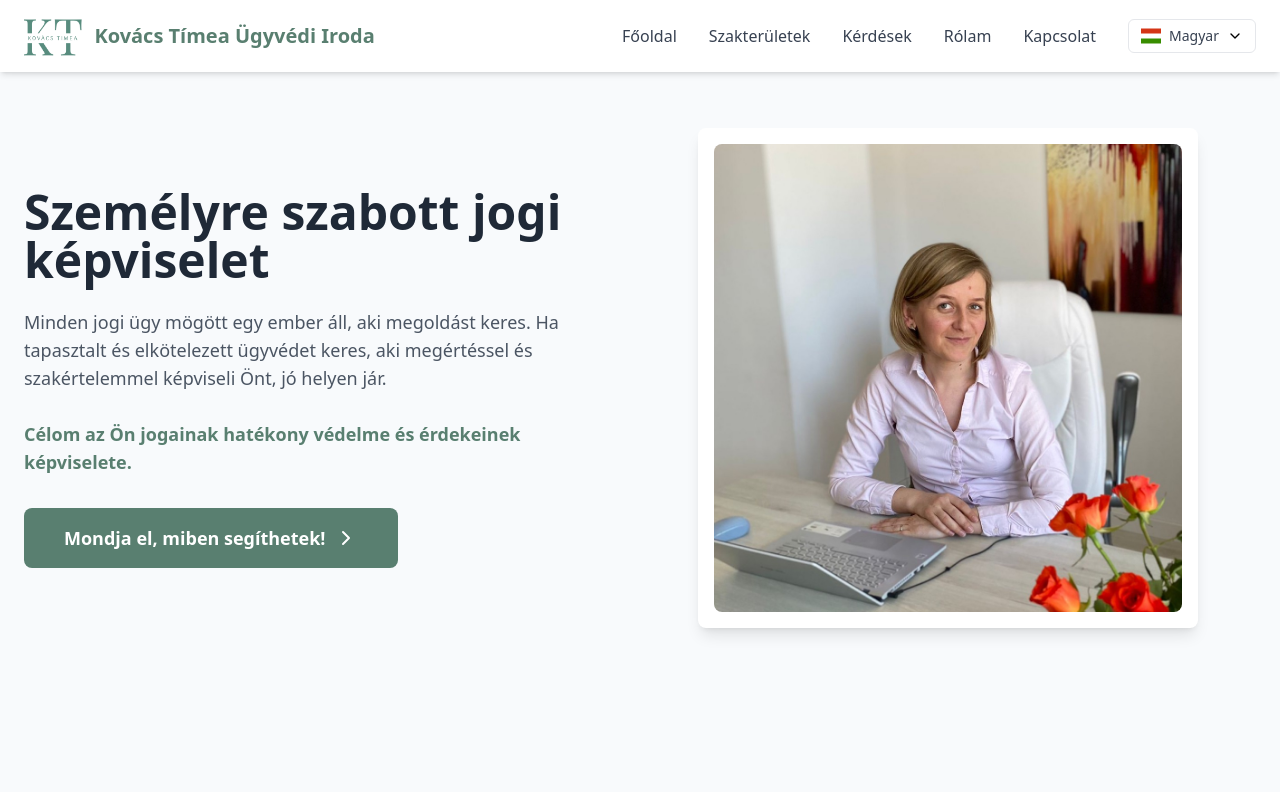
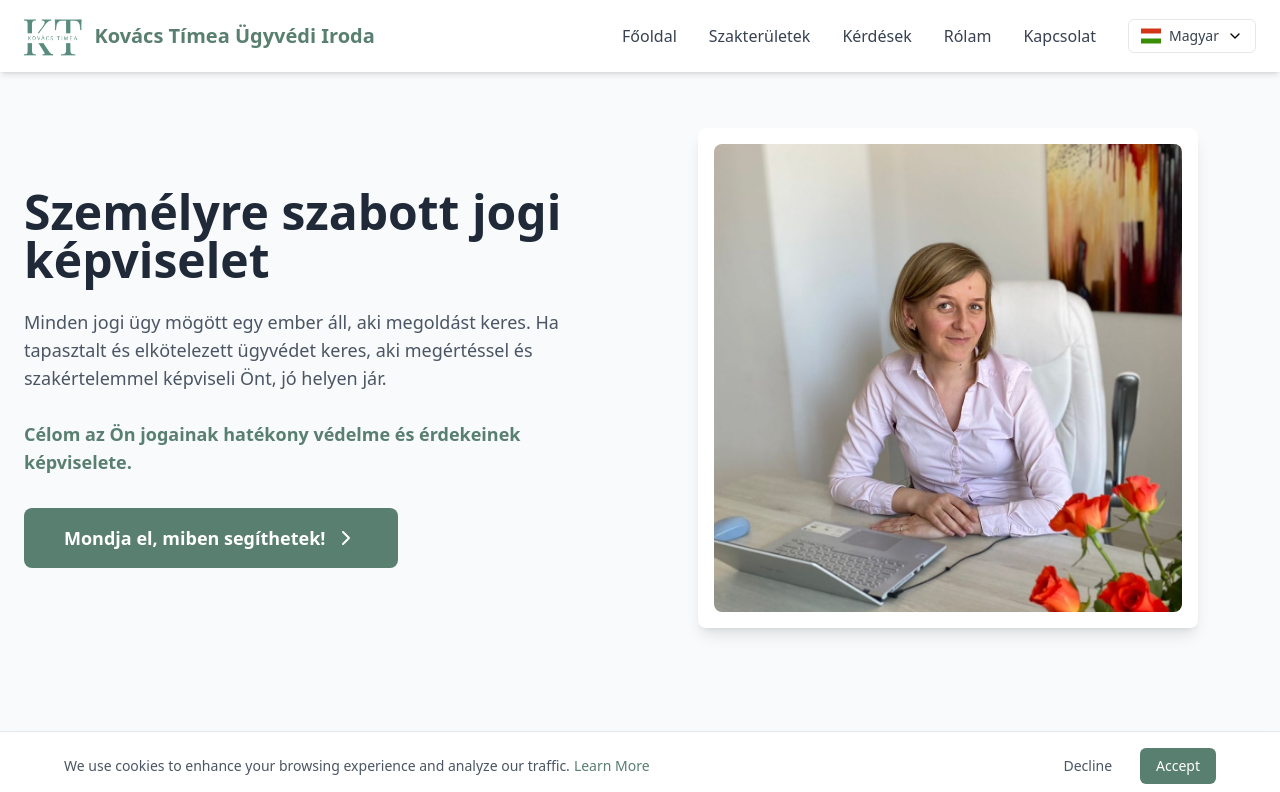
Before and after one commit to grittyDV/tka, a React (Create React App) app: page / in a window 1280 px wide. Shown: the top 792 px of the page. Built offline with nearby package versions, Linux system fonts and the light colour scheme; the HTML template or start-up script is replaced by a standard one.

Commit message:
cookie-1

```diff
--- a/src/App.tsx
+++ b/src/App.tsx
@@ -2,6 +2,7 @@
 import Website from './pages/Website';
 import { TranslationProvider } from './context/TranslationContext';
 import { ErrorBoundary } from './components/ErrorBoundary';
+import { CookieConsent } from './components/Cookie';
 
 function App() {
   // Get current path and determine language
@@ -31,6 +32,7 @@ function App() {
       <TranslationProvider lang={lang}>
         <div className="App">
           <Website />
+          <CookieConsent/>
         </div>
       </TranslationProvider>
     </ErrorBoundary>
--- /dev/null
+++ b/src/components/Cookie.tsx
@@ -0,0 +1,54 @@
+// components/CookieConsent.tsx
+import { useState, useEffect } from 'react';
+import { useTranslations } from '../context/TranslationContext';
+
+export const CookieConsent = () => {
+  const [showBanner, setShowBanner] = useState(false);
+  const { t } = useTranslations();
+
+  useEffect(() => {
+    const consent = localStorage.getItem('cookieConsent');
+    if (!consent) {
+      setShowBanner(true);
+    }
+  }, []);
+
+  const acceptCookies = () => {
+    localStorage.setItem('cookieConsent', 'accepted');
+    setShowBanner(false);
+  };
+
+  const declineCookies = () => {
+    localStorage.setItem('cookieConsent', 'declined');
+    setShowBanner(false);
+  };
+
+  if (!showBanner) return null;
+
+  return (
+    <div className="fixed bottom-0 left-0 right-0 bg-white shadow-lg border-t border-gray-200 p-4 z-50">
+      <div className="container mx-auto max-w-6xl flex flex-col md:flex-row items-center justify-between gap-4">
+        <div className="text-sm text-gray-600">
+          {t.page.footer.cookies.consentMessage}
+          <a href="/privacy-policy" className="text-[#597F70] hover:underline ml-1">
+            {t.page.footer.cookies.learnMore}
+          </a>
+        </div>
+        <div className="flex gap-3">
+          <button
+            onClick={declineCookies}
+            className="px-4 py-2 text-sm text-gray-600 hover:text-gray-800"
+          >
+            {t.page.footer.cookies.decline}
+          </button>
+          <button
+            onClick={acceptCookies}
+            className="px-4 py-2 text-sm bg-[#597F70] text-white rounded-md hover:bg-[#436557]"
+          >
+            {t.page.footer.cookies.accept}
+          </button>
+        </div>
+      </div>
+    </div>
+  );
+};
--- a/src/locales/en.json
+++ b/src/locales/en.json
@@ -1,6 +1,6 @@
 {
     "hero": {
-        "title": "Personalized Legal Representation",
+        "title": "Personalized Legal Defense",
         "description": "Every legal case is unique, with a person seeking a solution. If you're looking for an experienced and dedicated attorney who will represent you with professionalism and understanding, you've come to the right place.",
         "highlighted_description": "My goal is to effectively protect your rights and represent your best interests.",
         "cta": "Let's Discuss!",
@@ -17,7 +17,7 @@
         "closing": "Together, we will find the best solution to your legal problem!"
     },
     "services": {
-        "title": "My Practice Areas",
+        "title": "Practice Areas",
         "items": [
             {
                 "title": "Inheritance and Property Law",
@@ -172,7 +172,25 @@
                 "linkedin": "LinkedIn",
                 "website": "Website"
             },
-            "copyright": "All rights reserved."
+            "copyright": "All rights reserved.",
+            "cookies": {
+                "consentMessage": "We use cookies to enhance your browsing experience and analyze our traffic.",
+                "learnMore": "Learn More",
+                "accept": "Accept",
+                "decline": "Decline"
+            },
+            "privacy": {
+                "title": "Privacy Policy",
+                "lastUpdated": "Last updated: January 2024",
+                "dataCollection": {
+                    "title": "Information We Collect",
+                    "content": "..."
+                },
+                "cookies": {
+                    "title": "Cookie Usage",
+                    "content": "..."
+                }
+            }
         }
     }
 }
--- a/src/locales/hu.json
+++ b/src/locales/hu.json
@@ -172,7 +172,25 @@
         "linkedin": "LinkedIn",
         "website": "Website"
       },
-      "copyright": "Minden jog fenntartva."
-    }
+      "copyright": "Minden jog fenntartva.",
+      "cookies": {
+          "consentMessage": "We use cookies to enhance your browsing experience and analyze our traffic.",
+          "learnMore": "Learn More",
+          "accept": "Accept",
+          "decline": "Decline"
+      },
+      "privacy": {
+          "title": "Privacy Policy",
+          "lastUpdated": "Last updated: January 2024",
+          "dataCollection": {
+              "title": "Information We Collect",
+              "content": "..."
+          },
+          "cookies": {
+              "title": "Cookie Usage",
+              "content": "..."
+          }
+      }
   }
 }
+}
--- a/src/locales/ro.json
+++ b/src/locales/ro.json
@@ -154,7 +154,25 @@
                 "linkedin": "LinkedIn",
                 "website": "Website"
             },
-            "copyright": "Toate drepturile rezervate."
+            "copyright": "Toate drepturile rezervate.",
+            "cookies": {
+                "consentMessage": "We use cookies to enhance your browsing experience and analyze our traffic.",
+                "learnMore": "Learn More",
+                "accept": "Accept",
+                "decline": "Decline"
+            },
+            "privacy": {
+                "title": "Privacy Policy",
+                "lastUpdated": "Last updated: January 2024",
+                "dataCollection": {
+                    "title": "Information We Collect",
+                    "content": "..."
+                },
+                "cookies": {
+                    "title": "Cookie Usage",
+                    "content": "..."
+                }
+            }
         }
     }
 }
--- /dev/null
+++ b/src/pages/Privacy.tsx
@@ -0,0 +1,28 @@
+// pages/PrivacyPolicy.tsx
+import { useTranslations } from '../context/TranslationContext';
+
+export const PrivacyPolicy = () => {
+  const { t } = useTranslations();
+
+  return (
+    <div className="min-h-screen bg-gray-50 py-24">
+      <div className="container mx-auto px-4 max-w-4xl">
+        <h1 className="text-3xl font-bold mb-8">{t.page.footer.privacy.title}</h1>
+
+        <section className="bg-white rounded-lg shadow-sm p-8 space-y-6">
+          <div>
+            <h2 className="text-xl font-semibold mb-4">{t.page.footer.privacy.dataCollection.title}</h2>
+            <p className="text-gray-600">{t.page.footer.privacy.dataCollection.content}</p>
+          </div>
+
+          <div>
+            <h2 className="text-xl font-semibold mb-4">{t.page.footer.privacy.cookies.title}</h2>
+            <p className="text-gray-600">{t.page.footer.privacy.cookies.content}</p>
+          </div>
+
+          {/* Add more sections as needed */}
+        </section>
+      </div>
+    </div>
+  );
+};
--- a/src/pages/Website.tsx
+++ b/src/pages/Website.tsx
@@ -39,7 +39,7 @@ const Website = () => {
             {/* Desktop menu */}
             <div className="hidden md:flex items-center space-x-8">
               {navItems.map((item) => (
-               <a
+                <a
                   key={item.id}
                   href={`#${item.id}`}
                   className="text-gray-700 hover:text-[#597F70]"
@@ -94,6 +94,10 @@ const Website = () => {
               </p>
               <div className="border-l border-gray-600 h-4"></div>
               <LanguageDropdown variant="footer" />
+              <div className="border-l border-gray-600 h-4"></div>
+              <a href="/privacy-policy" className="text-gray-400 text-sm hover:text-white">
+                {t.page.footer.privacy.title}
+              </a>
             </div>
           </div>
         </div>
--- /dev/null
+++ b/src/utils/CookieManager.tsx
@@ -0,0 +1,22 @@
+// utils/cookieManager.ts
+export const CookieManager = {
+  setConsent(type: 'all' | 'essential' | 'none') {
+    localStorage.setItem('cookieConsent', type);
+  },
+
+  getConsent() {
+    return localStorage.getItem('cookieConsent');
+  },
+
+  hasConsent() {
+    return this.getConsent() === 'all';
+  },
+
+  clearCookies() {
+    const cookies = document.cookie.split(';');
+
+    cookies.forEach(cookie => {
+      document.cookie = cookie.trim().split('=')[0] + '=; expires=Thu, 01 Jan 1970 00:00:00 GMT; path=/';
+    });
+  }
+};
```
